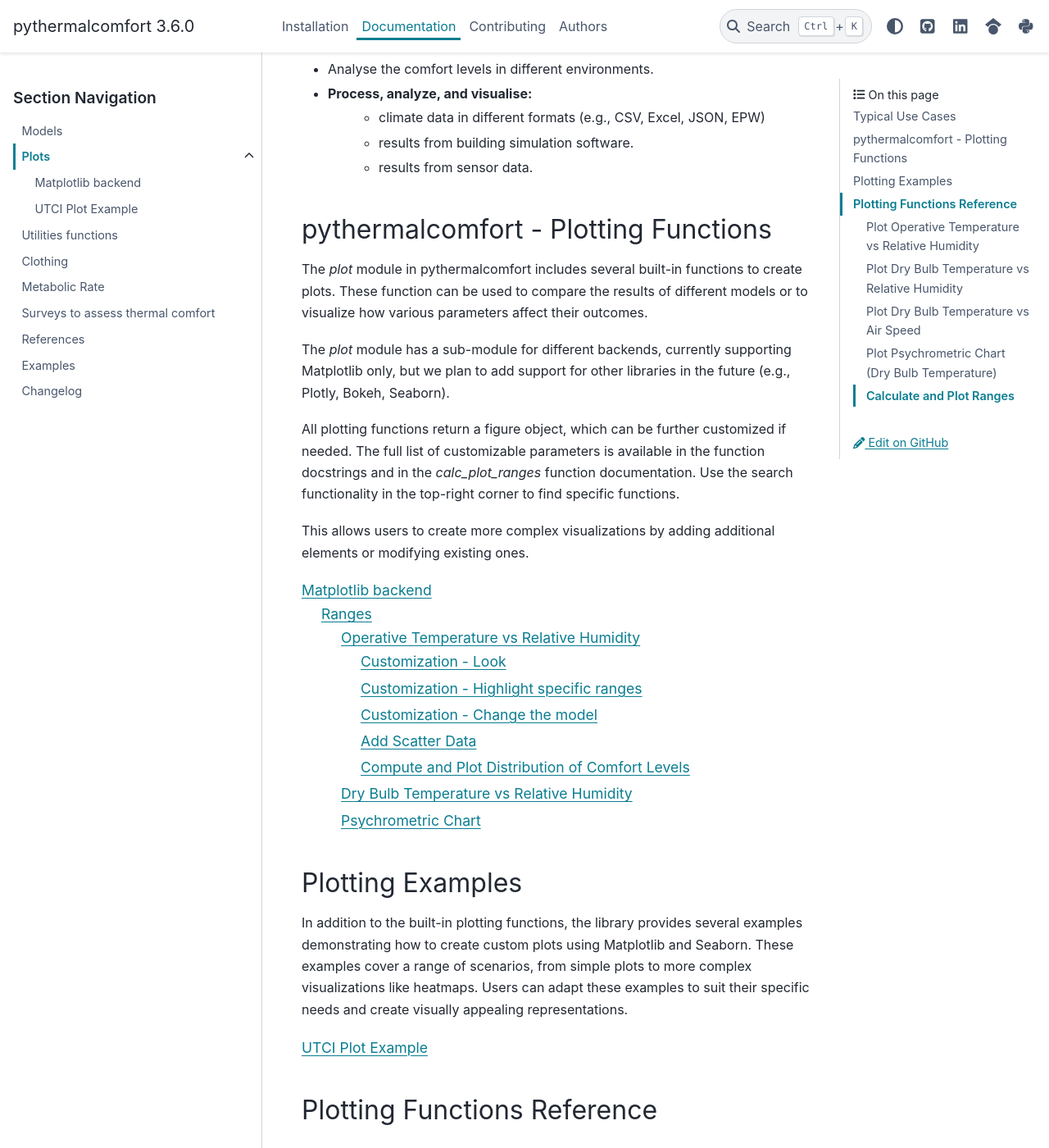
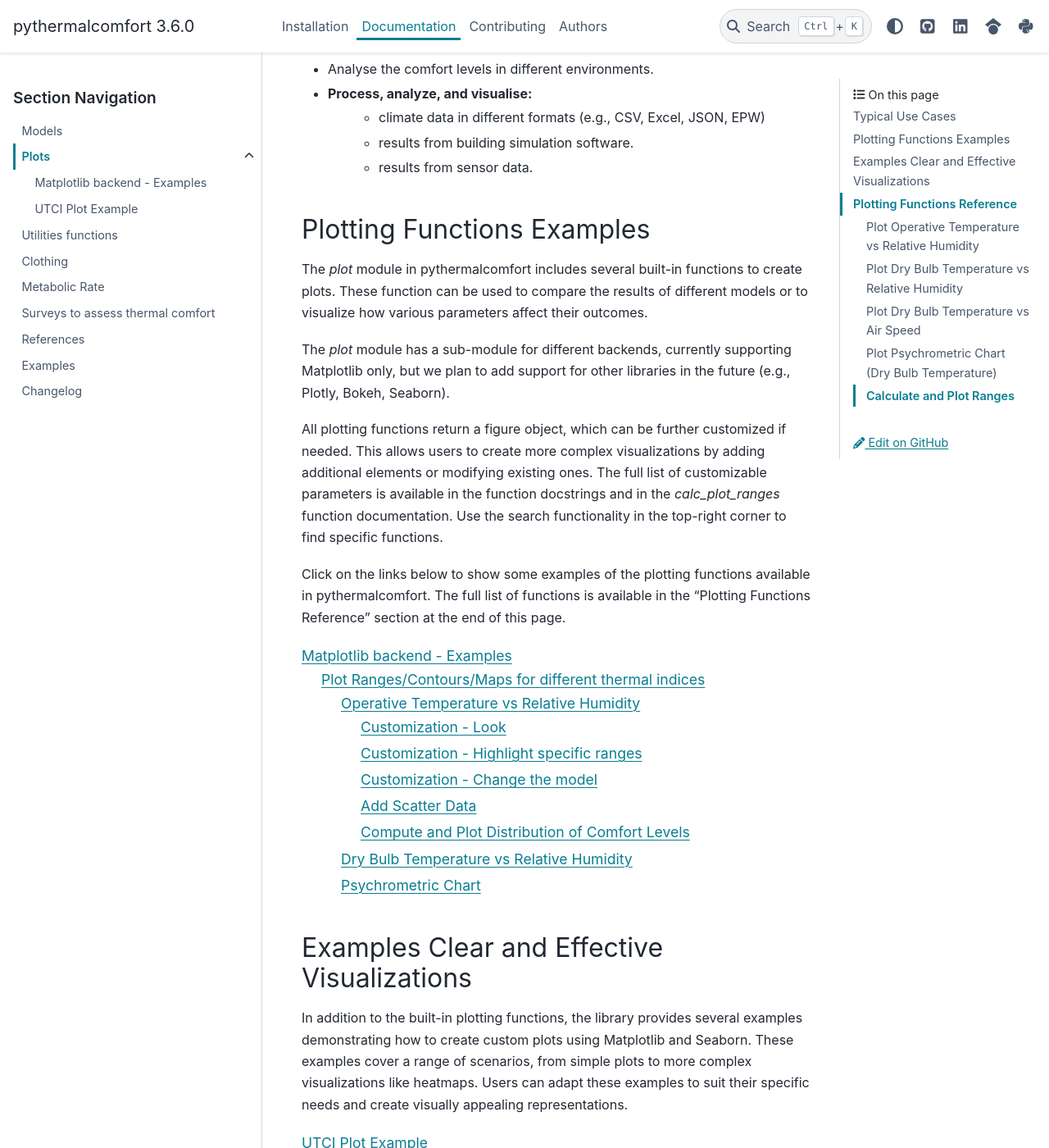
Before and after one commit to CenterForTheBuiltEnvironment/pythermalcomfort, a Sphinx documentation site: the page built from docs/documentation/plots.rst, in a window 1280 px wide and 1400 px high, scrolled down 627 px. Shown: the whole window at 82% size. Built offline with Sphinx 7.4.7 and the PyData theme 0.15.4, drawn with Linux system fonts in a browser that asks for light colours; some of the changed text lies outside the part shown.

Commit message:
docs(plots): Rename and update plot documentation
Renamed utci.ipynb to example_plots.ipynb and enhanced the
documentation for clarity. Updated section titles to better
reflect content and improve user understanding of plotting
functions and examples.

```diff
--- a/docs/documentation/plots.rst
+++ b/docs/documentation/plots.rst
@@ -23,8 +23,8 @@ Typical Use Cases
     - results from building simulation software.
     - results from sensor data.
 
-pythermalcomfort - Plotting Functions
--------------------------------------
+Plotting Functions Examples
+---------------------------
 
 The `plot` module in pythermalcomfort includes several built-in functions to create plots.
 These function can be used to compare the results of different models or to visualize how various parameters affect their outcomes.
@@ -32,17 +32,19 @@ These function can be used to compare the results of different models or to visu
 The `plot` module has a sub-module for different backends, currently supporting Matplotlib only, but we plan to add support for other libraries in the future (e.g., Plotly, Bokeh, Seaborn).
 
 All plotting functions return a figure object, which can be further customized if needed.
+This allows users to create more complex visualizations by adding additional elements or modifying existing ones.
 The full list of customizable parameters is available in the function docstrings and in the `calc_plot_ranges` function documentation.
 Use the search functionality in the top-right corner to find specific functions.
 
-This allows users to create more complex visualizations by adding additional elements or modifying existing ones.
+Click on the links below to show some examples of the plotting functions available in pythermalcomfort.
+The full list of functions is available in the "Plotting Functions Reference" section at the end of this page.
 
 .. toctree::
 
     plots/matplotlib/plots.ipynb
 
-Plotting Examples
------------------
+Examples Clear and Effective Visualizations
+-------------------------------------------
 
 In addition to the built-in plotting functions, the library provides several examples demonstrating how to create custom plots using Matplotlib and Seaborn.
 These examples cover a range of scenarios, from simple plots to more complex visualizations like heatmaps.
```
Also changed, not shown: other parts of docs/documentation/plots.rst (+1 -1 lines), docs/documentation/plots/matplotlib/example_plots.ipynb (renamed from docs/documentation/plots/matplotlib/utci.ipynb), docs/documentation/plots/matplotlib/plots.ipynb.
